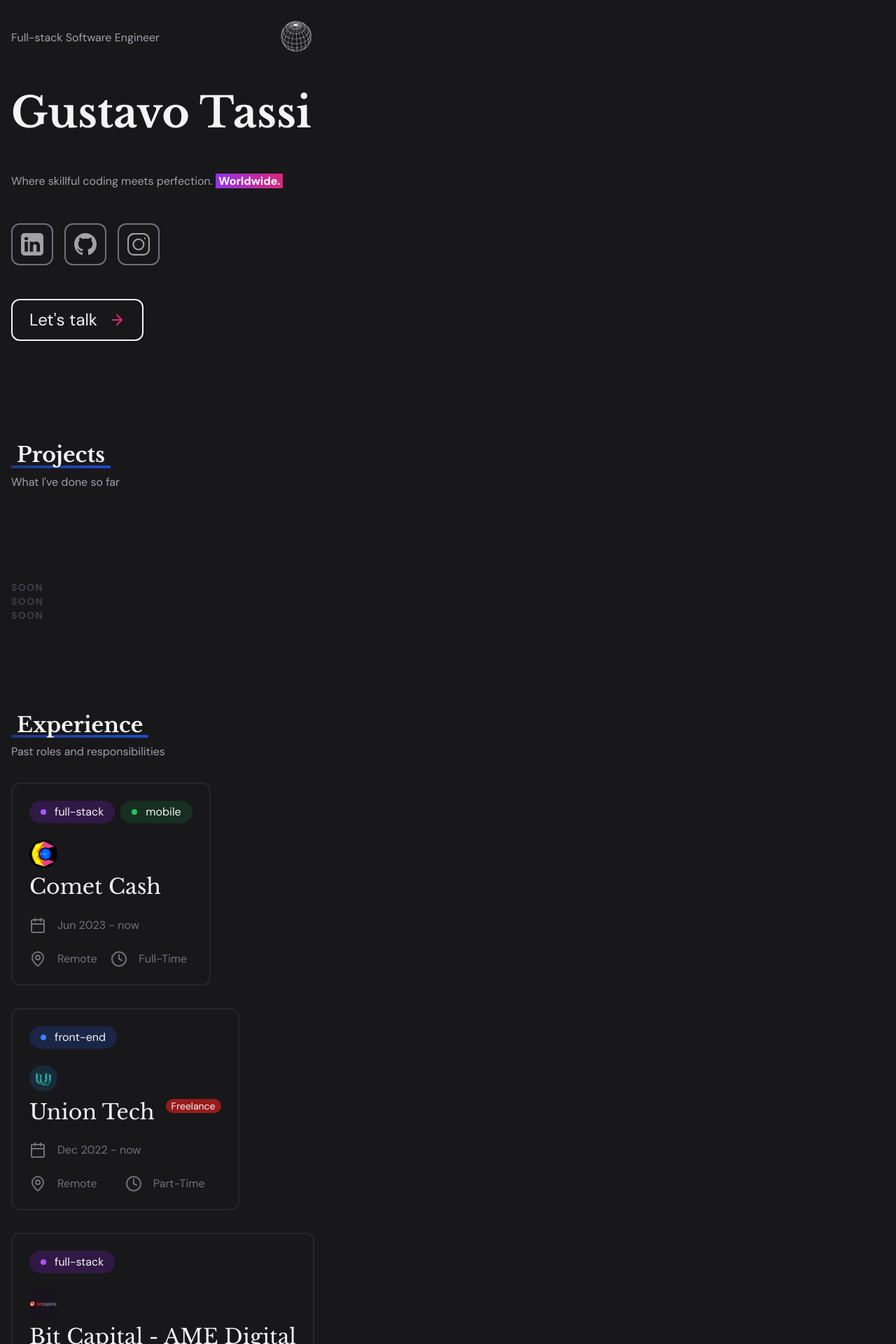
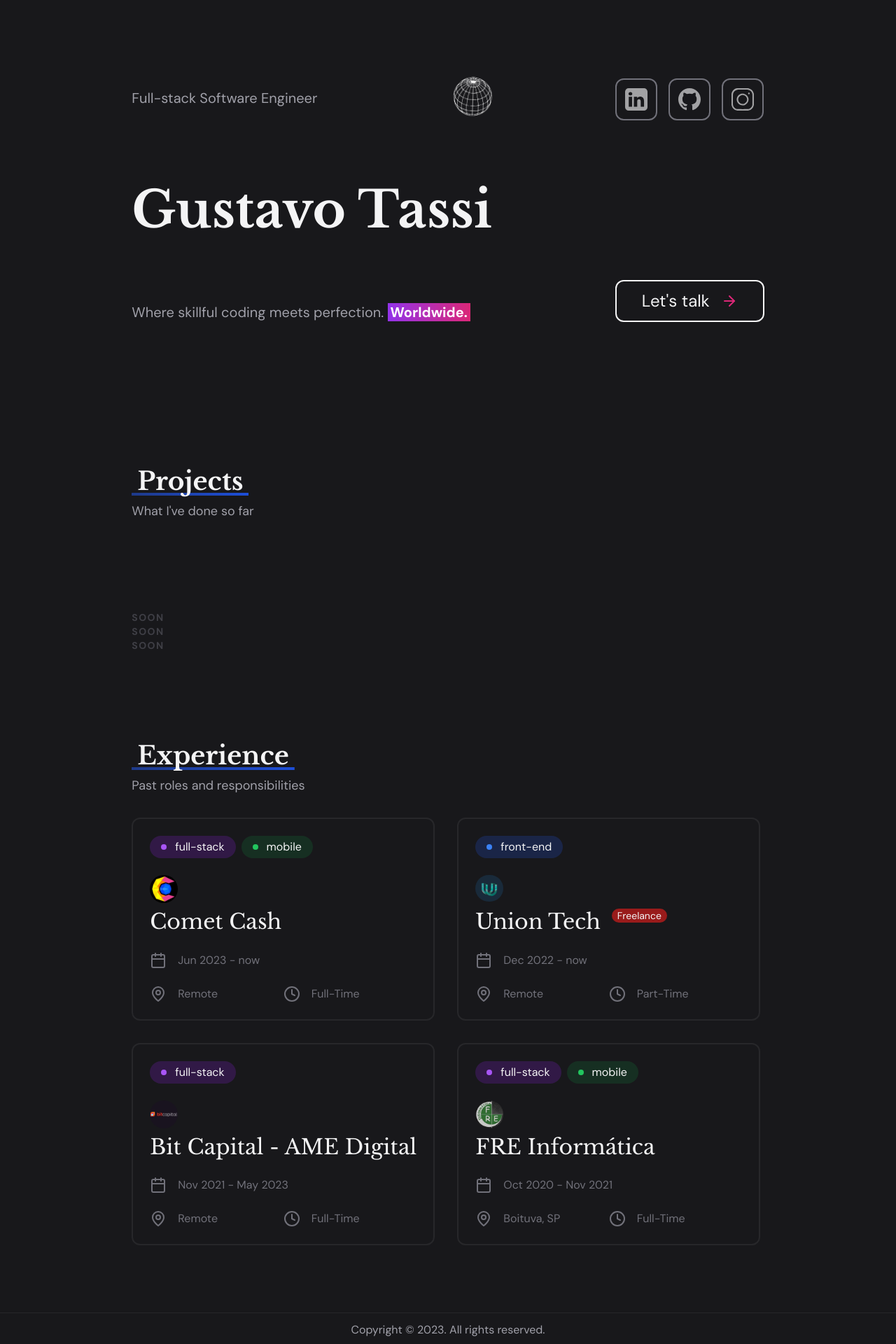
Before and after one commit to gustavotassi/gustavotso, a Next.js app: page / in a window 1280 px wide. Shown: the part 80-2000 px from the top of the page at 70% size. Built offline with nearby package versions, Linux system fonts and the light colour scheme.

Commit message:
feat: add desktop version to top off the project

```diff
--- a/src/app/layout.tsx
+++ b/src/app/layout.tsx
@@ -25,7 +25,7 @@ export default function RootLayout({ children }: { children: ReactNode }) {
       >
         <Providers>
           <Header />
-          <div className="flex flex-1">{children}</div>
+          <div className="flex flex-1 md:justify-center">{children}</div>
           <Footer />
         </Providers>
       </body>
--- a/src/components/experience/Experience.tsx
+++ b/src/components/experience/Experience.tsx
@@ -1,20 +1,24 @@
+'use client'
+
 import { workExperiences } from '@/config'
 import { Calendar, Clock, MapPin } from 'lucide-react'
 import { ExperienceRole } from './ExperienceRole'
 import Image from 'next/image'
+import { motion } from 'framer-motion'
 
 export function Experience() {
   return (
-    <div className="m-auto w-full max-w-7xl place-items-start px-4 font-sans">
-      <h1 className="w-fit bg-gradient-to-r from-blue-900 to-blue-700 bg-[length:100%_10%] bg-bottom bg-no-repeat px-2 font-alt text-3xl font-bold leading-tight">
+    <motion.div initial={{ opacity: 0 }} animate={{ opacity: 1 }} transition={{ delay: 0.7 }} className="m-auto w-full place-items-start px-4 font-sans">
+      <h1 className="w-fit bg-gradient-to-r from-blue-900 to-blue-700 bg-[length:100%_10%] bg-bottom bg-no-repeat px-2 font-alt text-3xl lg:text-4xl font-bold leading-tight">
         Experience
       </h1>
-      <p className="pt-2 text-zinc-400">Past roles and responsibilities</p>
+      <p className="pt-2 text-zinc-400 lg:text-lg">Past roles and responsibilities</p>
 
+      <div className="lg:grid lg:grid-cols-2 lg:gap-8 lg:my-8">
         {workExperiences.map((experience) => (
           <div
             key={experience.company}
-          className="my-8 flex flex-col gap-6 rounded-xl border-2 border-zinc-800 p-6"
+            className="my-8 lg:my-0 flex flex-col gap-6 rounded-xl border-2 border-zinc-800 p-6 lg:min-w-[430px]"
           >
             {/** Roles */}
             <header className="flex flex-wrap items-center gap-2">
@@ -71,5 +75,6 @@ export function Experience() {
           </div>
         ))}
       </div>
+    </motion.div>
   )
 }
--- a/src/components/landing/ContactMe.tsx
+++ b/src/components/landing/ContactMe.tsx
@@ -6,7 +6,7 @@ export function ContactMe() {
       href="https://cal.com/gustavo-tassi"
       target="_blank"
       rel="noreferrer"
-      className="group flex w-fit items-center justify-center gap-4 rounded-xl border-2 border-zinc-900 px-6 py-3 text-2xl dark:border-zinc-100"
+      className="group flex w-fit items-center justify-center gap-4 rounded-xl border-2 border-zinc-900 px-6 md:px-9 py-3 text-2xl md:h-fit dark:border-zinc-100"
     >
       Let&apos;s talk{' '}
       <ArrowRight className="text-pink-600 transition-all duration-300 group-hover:translate-x-1 group-hover:text-purple-500" />
--- a/src/components/landing/HoveringGlobe.tsx
+++ b/src/components/landing/HoveringGlobe.tsx
@@ -7,9 +7,17 @@ import { motion } from 'framer-motion'
 export function HoveringGlobe() {
   return (
     <motion.div
+      initial={{ translateY: -80, opacity: 0, rotateZ: -4, rotateY: -4 }}
+      animate={{ translateY: 0, opacity: 1, rotateZ: 4, rotateY: 4 }}
+      transition={{
+        duration: 2,
+        ease: 'backInOut',
+      }}
+    >
+      <motion.div
         className="flex items-start gap-2"
         initial={{ translateY: -3, rotateZ: -4, rotateY: -4 }}
-      animate={{ translateY: 3, rotateZ: 4, rotateY: 4 }}
+        animate={{ translateY: 0, rotateZ: 4, rotateY: 4 }}
         transition={{
           repeat: Infinity,
           duration: 1.6,
@@ -18,12 +26,13 @@ export function HoveringGlobe() {
         }}
       >
         <Image
-        className="h-11 w-11 invert-90 dark:invert-0"
+          className="h-11 w-11 lg:w-14 lg:h-14 invert-90 dark:invert-0"
           src={globeSvg}
           alt="globe icon"
           height={128}
           width={128}
         />
       </motion.div>
+    </motion.div>
   )
 }
--- a/src/components/landing/Landing.tsx
+++ b/src/components/landing/Landing.tsx
@@ -1,31 +1,38 @@
+'use client'
+
+import { motion } from 'framer-motion'
 import { ContactMe } from './ContactMe'
 import { HoveringGlobe } from './HoveringGlobe'
 import { Social } from './Social'
 
 export function Landing() {
   return (
-    <div className="m-auto w-full max-w-7xl place-items-start px-4 pt-28 font-sans">
-      <div className="flex flex-col gap-12">
+    <div className="m-auto w-full max-w-7xl place-items-start px-4 pt-28 lg:pt-48 font-sans">
+      <motion.div initial={{ translateY: -8, opacity: 0 }} animate={{ translateY: 0, opacity: 1 }} className="flex flex-col gap-12 md:flex-row lg:gap-44">
+        <div className="flex flex-col gap-12 md:gap-24">
           <div className="flex items-center justify-between">
-          <p className="text-zinc-400">Full-stack Software Engineer</p>
+            <p className="text-zinc-400 lg:text-xl">Full-stack Software Engineer</p>
 
             <HoveringGlobe />
           </div>
-        <h1 className="font-alt text-6xl font-bold leading-tight">
+          <h1 className="font-alt text-6xl font-bold leading-tight lg:text-7xl">
             Gustavo Tassi
           </h1>
 
-        <p className="text-zinc-400">
+          <p className="text-zinc-400 lg:text-xl">
             Where skillful coding meets perfection.{' '}
             <span className="bg-gradient-to-r from-purple-600 to-pink-600 px-1 font-bold text-white">
               Worldwide.
             </span>
           </p>
+        </div>
 
+        <motion.div initial={{ translateY: -8, opacity: 0 }} animate={{ translateY: 0, opacity: 1 }} transition={{ delay: 0.3 }} className="flex flex-col gap-12 md:justify-between">
           <Social />
 
           <ContactMe />
-      </div>
+        </motion.div>
+      </motion.div>
     </div>
   )
 }
--- a/src/components/landing/Social.tsx
+++ b/src/components/landing/Social.tsx
@@ -10,7 +10,7 @@ export function Social() {
           href={item.link}
           target="_blank"
           rel="noreferrer"
-          className="group rounded-xl border-2 border-zinc-500 p-3 transition-all hover:border-zinc-900 dark:border-zinc-500 hover:dark:border-zinc-100"
+          className="group rounded-xl border-2 border-zinc-500 p-3 transition-all md:h-fit hover:border-zinc-900 dark:border-zinc-500 hover:dark:border-zinc-100"
         >
           <Image
             src={item.imageSrc}
--- a/src/components/layout/Footer.tsx
+++ b/src/components/layout/Footer.tsx
@@ -3,8 +3,10 @@ export function Footer() {
   const currentYear = date.getFullYear()
 
   return (
-    <footer className="flex h-12 items-center justify-center border-t border-zinc-800 text-zinc-400 ">
-      {currentYear}
+    <footer className="flex h-12 items-center justify-center border-t border-zinc-800 text-zinc-400 mt-16">
+      Copyright © {currentYear}. All rights reserved.
+
+      <div></div>
     </footer>
   )
 }
--- a/src/components/projects/Projects.tsx
+++ b/src/components/projects/Projects.tsx
@@ -1,10 +1,14 @@
+'use client'
+
+import { motion } from "framer-motion";
+
 export function Projects() {
   return (
-    <div className="m-auto w-full max-w-7xl place-items-start px-4 pt-36 font-sans">
-      <h1 className="w-fit bg-gradient-to-r from-blue-900 to-blue-700 bg-[length:100%_10%] bg-bottom bg-no-repeat px-2 font-alt text-3xl font-bold leading-tight">
+    <motion.div initial={{ opacity: 0 }} animate={{ opacity: 1 }} transition={{ delay: 0.5 }} className="m-auto w-full max-w-7xl place-items-start px-4 pt-36 font-sans lg:pt-52">
+      <h1 className="w-fit bg-gradient-to-r from-blue-900 to-blue-700 bg-[length:100%_10%] bg-bottom bg-no-repeat px-2 font-alt text-3xl lg:text-4xl font-bold leading-tight">
         Projects
       </h1>
-      <p className="pt-2 text-zinc-400">What I&apos;ve done so far</p>
+      <p className="pt-2 text-zinc-400 lg:text-lg">What I&apos;ve done so far</p>
 
       <div className="flex flex-col items-center justify-center py-32">
         <p className="text-sm font-bold uppercase tracking-widest text-zinc-700">
@@ -13,6 +17,6 @@ export function Projects() {
           Soon <br />
         </p>
       </div>
-    </div>
+    </motion.div>
   )
 }
--- /dev/null
+++ b/src/lib/constants/framer-opacity-variant.ts
@@ -0,0 +1,4 @@
+export const opacityVariants = {
+  visible: { opacity: 1 },
+  hidden: { opacity: 0 },
+}
--- /dev/null
+++ b/src/lib/constants/index.ts
@@ -0,0 +1 @@
+export * from './framer-opacity-variant'
```
Lines whose indentation alone changed are shown as unchanged.
